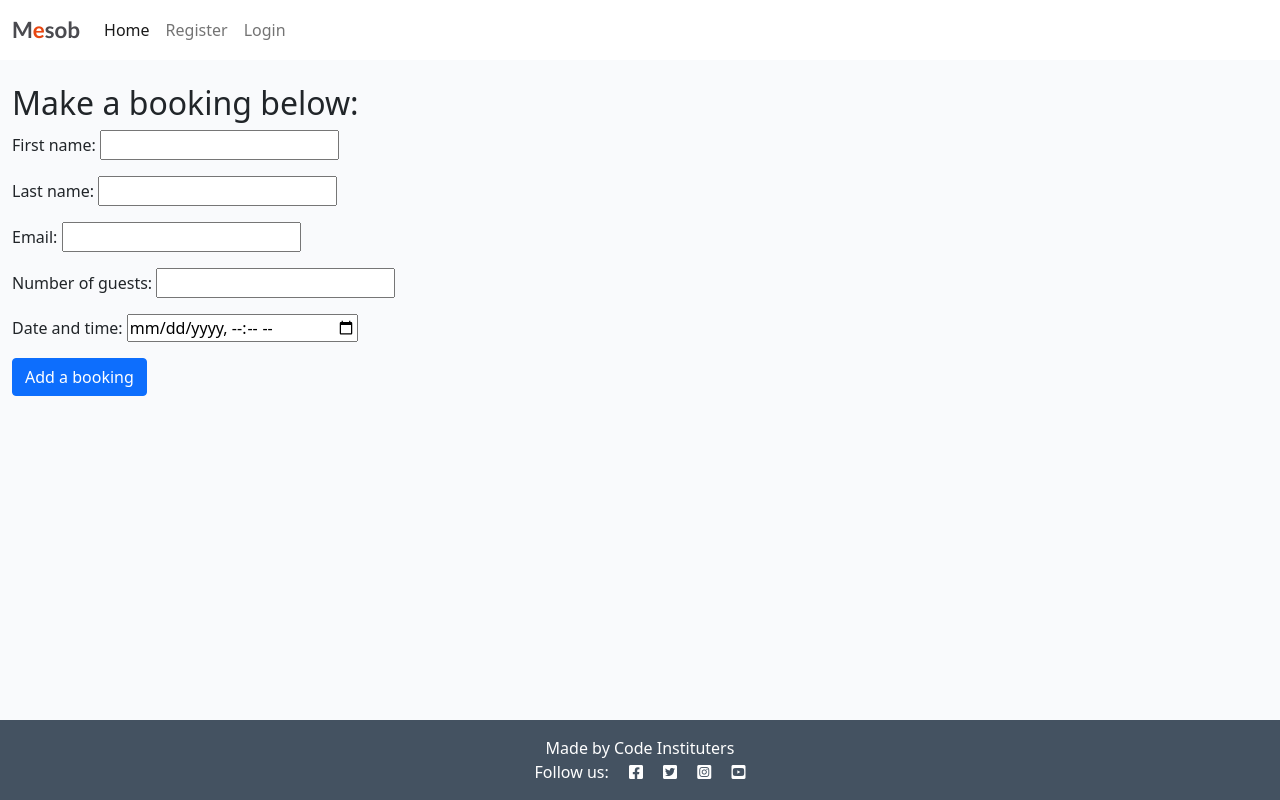
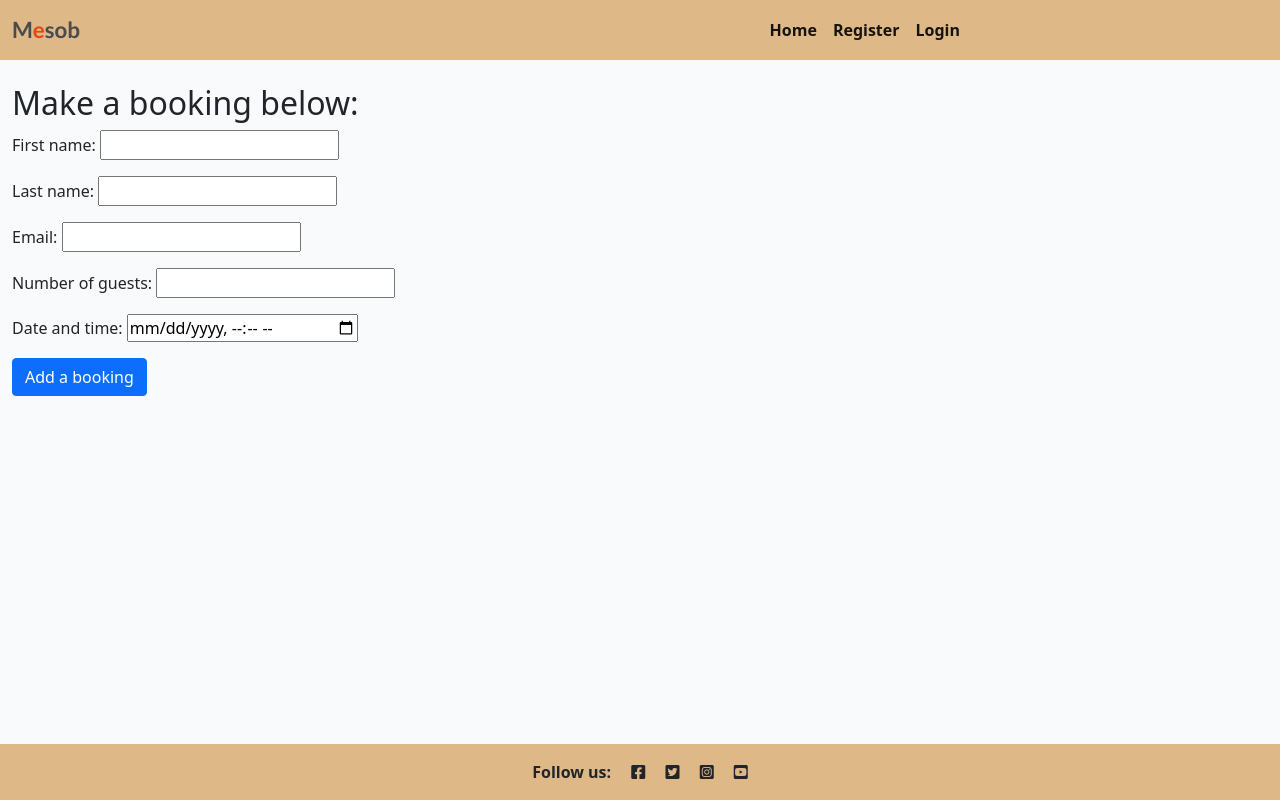
Before and after one commit to Joh201/Mesobrestaurant, a Django app: page /booking in a window 1280 px wide. Run offline with Django 3.2, Linux system fonts and the light colour scheme.

Commit message:
Update navbar

```diff
--- a/static/css/style.css
+++ b/static/css/style.css
@@ -14,18 +14,31 @@ body {
 }
 
 .thin {
-    font-weight: 300;
+    font-weight: 700;
 }
 
-.light-bg {
-    background-color: #fff;
+/* .light-bg {
+    background-color:white;
+} */
+
+.navbar-nav{
+    margin-right: 300px;
 }
 
-.dark-bg {
-    background-color: #445261;
+.navbg{
+    background-color:burlywood;
+    font-weight: 600;
 }
 
-.main-bg {
+/* .navlin:hover{
+    color:crimson;
+} */
+
+/* .dark-bg {
+    background-color: #445261;
+} */
+
+/* .main-bg {
     background-color: #F9FAFC;
 }
 
@@ -50,7 +63,7 @@ body {
     color: white;
     margin: 4px;
     text-transform: uppercase;
-}
+} */
 
 .masthead {
     margin-top: 10px;
@@ -86,7 +99,7 @@ body {
     z-index: 100;
 }
 
-.post-link {
+/* .post-link {
     text-decoration: none;
     color: #445261;
 }
@@ -104,7 +117,7 @@ body {
 .post-subtitle {
     margin-left: 5%;
     color: lightgray;
-}
+} */
 
 .btn-signup {
     background-color: #23BBBB;
@@ -128,7 +141,7 @@ body {
     text-decoration: underline;
 }
 
-.btn-like {
+/* .btn-like {
     color: #E84610;
     border: none;
     background: transparent;
@@ -139,4 +152,4 @@ body {
     color: #E84610;
     background: transparent;
     border: none;
-}
+} */
--- a/templates/base.html
+++ b/templates/base.html
@@ -24,7 +24,7 @@
 
     <!-- Navigation -->
 
-    <nav class="navbar navbar-expand-lg navbar-light bg-white">
+    <nav class="navbar navbar-expand-lg navbar-light navbg">
         <div class="container-fluid">
             <a class="navbar-brand" href="{% url 'home' %}"><span class="brand">M<span class="red-o">e</span>sob<span
                         class="thin"></span></span></span></a>
@@ -32,27 +32,25 @@
                 aria-controls="navbarText" aria-expanded="false" aria-label="Toggle navigation">
                 <span class="navbar-toggler-icon"></span>
             </button>
-            <div class="collapse navbar-collapse" id="navbarText">
-                <ul class="navbar-nav me-auto mb-2 mb-lg-0">
+            <div class="collapse navbar-collapse justify-content-end" id="navbarText">
+                <ul class="navbar-nav mb-2 mb-lg-0">
                     <li class="nav-item">
-                        <a class="nav-link active" aria-current="page" href="{% url 'home' %}">Home</a>
+                        <a class="nav-link active navlin" aria-current="page" href="{% url 'home' %}">Home</a>
                     </li>
                     {% if user.is_authenticated %}
                     <li class="nav-item">
-                        <a class="nav-link" href="{% url 'account_logout' %}">Logout</a>
+                        <a class="nav-link active navlin" href="{% url 'account_logout' %}">Logout</a>
                     </li>
                     {% else %}
                     <li class="nav-item">
-                        <a class="nav-link" href="{% url 'account_signup' %}">Register</a>
+                        <a class="nav-link active navlin" href="{% url 'account_signup' %}">Register</a>
                     </li>
                     <li class="nav-item">
-                        <a class="nav-link" href="{% url 'account_login' %}">Login</a>
+                        <a class="nav-link active navlin" href="{% url 'account_login' %}">Login</a>
                     </li>
                     {% endif %}
                 </ul>
-                <!-- <span class="navbar-text text-muted">
-                    adventures of a software developer
-                </span> -->
+
             </div>
         </div>
     </nav>
@@ -78,9 +76,9 @@
     </main>
 
     <!-- Footer -->
-    <footer class="footer mt-auto py-3 dark-bg">
-        <p class="m-0 text-center text-white">Made by Code Instituters</p>
-        <p class="m-0 text-center text-white">Follow us: <i class="fab fa-facebook-square ms-3"></i>
+    <footer class="footer mt-auto py-3 navbg">
+        <!-- <p class="m-0 text-center text-white">Made by Code Instituters</p> -->
+        <p class="m-0 text-center text-black">Follow us: <i class="fab fa-facebook-square ms-3"></i>
             <i class="fab fa-twitter-square ms-3"></i>
             <i class="fab fa-instagram-square ms-3"></i>
             <i class="fab fa-youtube-square ms-3"></i></p>
```
